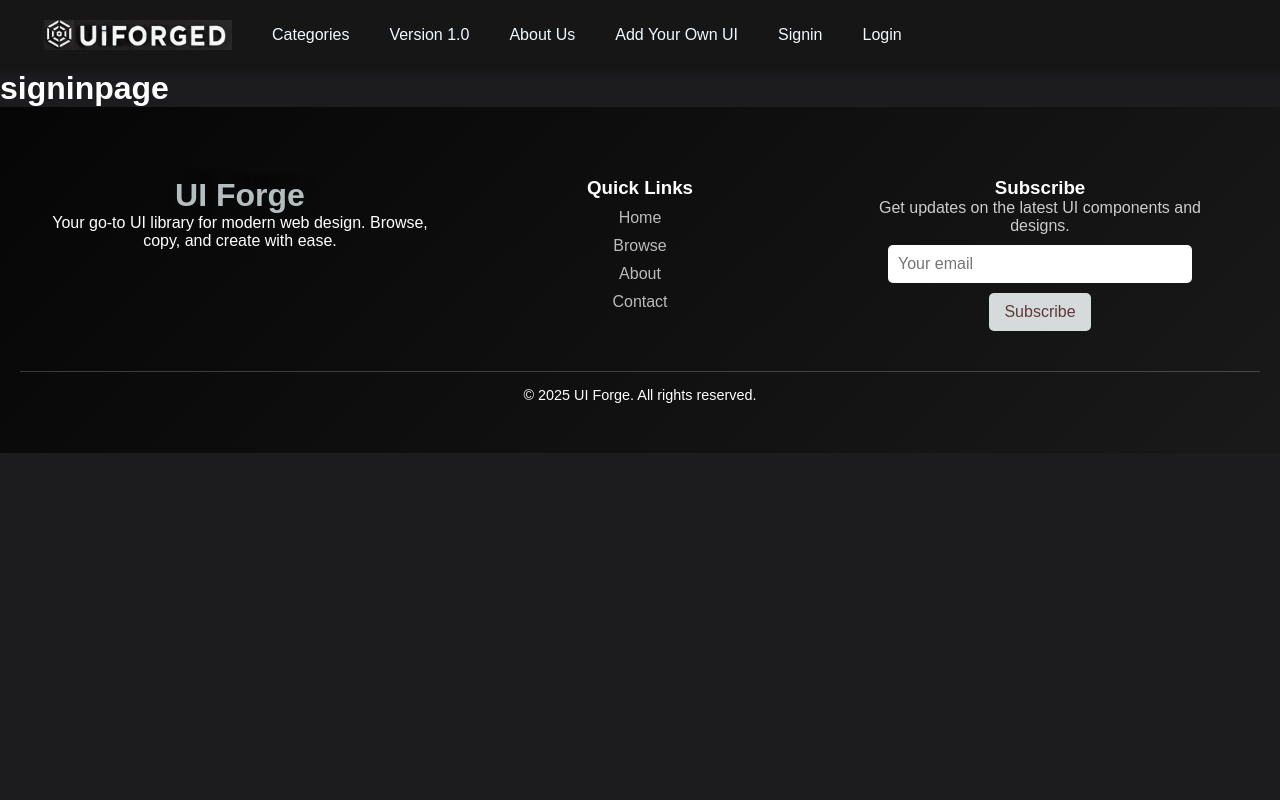
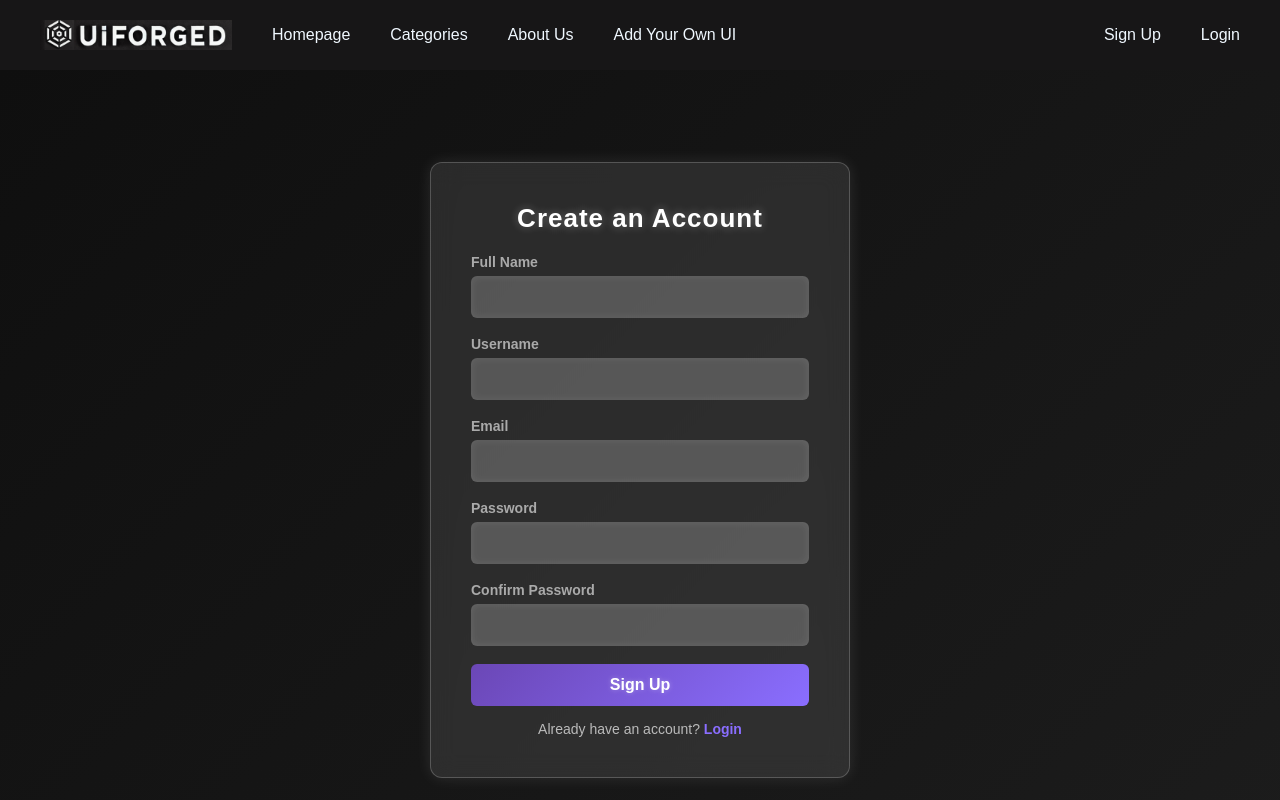
Before and after one commit to PatelJashn/FullStack_UI_LibraryApp, a React (Vite) app: page /signup in a window 1280 px wide. Shown: the top 800 px of the page. Built offline with nearby package versions, Linux system fonts and the light colour scheme.

Commit message:
css enhancement

```diff
--- a/src/App.jsx
+++ b/src/App.jsx
@@ -11,7 +11,7 @@ const App = () => {
     <Router>
       <Navbar /> {/* Navbar always stays at the top */}
       <Routes>
-        <Route path="/" element={<Homepagefinal />} /> {/* Fixed component name */}
+        <Route path="/Homepage" element={<Homepagefinal />} /> {/* Fixed component name */}
         <Route path="/categories" element={<Browserfinal />} /> {/* Fixed component name */}
         <Route path="/login" element={<Login />} /> {/* Login Page */}
         <Route path="/signup" element={<Signup />} /> {/* Added Signup Page */}
--- a/src/components/navbar/Navbar.jsx
+++ b/src/components/navbar/Navbar.jsx
@@ -7,29 +7,31 @@ const Navbar = () => {
   return (
     <div className='bar'>
       <nav>
-        <ul>
+        <ul className="nav-left">
           <li className='image'>
             <a>
               <img src={symbol} alt="symbol" />
             </a>
           </li>
+          <li className='tab'>
+            <Link to="/homepage">Homepage</Link>
+          </li>
           <li className='tab' id='cate'>
             <Link to="/categories">Categories</Link>
           </li>
           <li className='tab'>
-            <a>Version 1.0</a>
+            <Link>About Us</Link>
           </li>
           <li className='tab'>
-            <a>About Us</a>
+            <Link>Add Your Own UI</Link>
           </li>
-          <li className='tab'>
-            <a>Add Your Own UI</a>
-          </li>
+        </ul>
+        <ul className="nav-right">
           <li className='tab' id='signin'>
-            <Link to="/signup">Signin</Link>
+            <Link to="/signup" className="btn-light">Sign Up</Link>
           </li>
           <li className='tab' id='login'>
-            <Link to="/login">Login</Link>
+            <Link to="/login" className="btn-dark">Login</Link>
           </li>
         </ul>
       </nav>
--- a/src/components/navbar/navbar.css
+++ b/src/components/navbar/navbar.css
@@ -17,6 +17,25 @@ body {
     box-shadow: 0 4px 6px rgba(0, 0, 0, 0.2);
 }
 
+/* Separate sections for left and right */
+nav {
+    display: flex;
+    justify-content: space-between;
+    width: 100%;
+    align-items: center;
+}
+
+.nav-left {
+    display: flex;
+    gap: 20px;
+}
+
+.nav-right {
+    display: flex;
+    gap: 15px;
+    margin-left: auto; /* Pushes to the right */
+}
+
 .bar ul {
     list-style: none;
     display: flex;
@@ -33,14 +52,14 @@ body {
 }
 
 .bar li:hover {
-    background-color: rgba(255, 255, 255, 0.1); /* Light background change on hover */
-    transform: scale(1.05); /* Slight scaling for a hover effect */
+    background-color: rgba(255, 255, 255, 0.1);
+    transform: scale(1.05);
     cursor: pointer;
 }
 
 .bar a {
-    color: inherit; /* Inherits color from parent li */
-    text-decoration: none; /* Remove underline */
+    color: inherit;
+    text-decoration: none;
     display: flex;
     align-items: center;
     padding: 5px 10px;
@@ -48,8 +67,8 @@ body {
 }
 
 .bar a:hover {
-    color: #f1f1f1; /* Change text color on hover */
-    transform: translateY(-3px); /* Slight upward movement for hover effect */
+    color: #f1f1f1;
+    transform: translateY(-3px);
 }
 
 .bar img {
@@ -57,31 +76,27 @@ body {
     transition: transform 0.3s ease;
 }
 
-/* .bar img:hover {
-    transform: rotate(15deg);
-} */
-
-/* Hover effect for the categories item */
-#cate:hover {
-    color: #ff6347; /* Tomato color for "Categories" on hover */
+/* Special styles for buttons */
+.btn-light, .btn-dark {
+    color: aliceblue;
+    padding: 5px 10px;
+    font-size: 16px;
+    border-radius: 4px;
+    border: none;
+    transition: transform 0.3s ease, background-color 0.3s ease;
 }
 
-.bar li::after {
-    content: "";
-    position: absolute;
-    bottom: 0;
-    left: 0;
-    width: 100%;
-    height: 2px;
-    background-color: transparent;
-    transition: background-color 0.3s ease;
+/* Hover effect to match other navbar items */
+.btn-light:hover, .btn-dark:hover {
+    background-color: rgba(255, 255, 255, 0.1); /* Matches hover effect */
+    transform: scale(1.05);
+    cursor: pointer;
 }
 
-.bar li:hover::after {
-    background-color: #f1f1f1; /* Underline effect on hover */
-}
 
-/* Style adjustments for smaller screens */
+
+
+
 @media (max-width: 768px) {
     .bar {
         flex-direction: column;
--- a/src/pages/loginpage/Login.jsx
+++ b/src/pages/loginpage/Login.jsx
@@ -1,7 +1,142 @@
-import React from "react";
+import { useState } from "react";
 
-export default function Buttons() {
+const Login = () => {
+  const [email, setEmail] = useState("");
+  const [password, setPassword] = useState("");
+  const [showPassword, setShowPassword] = useState(false);
+
+  const styles = {
+    container: {
+      display: "flex",
+      justifyContent: "center",
+      alignItems: "center",
+      height: "100vh",
+      background: "linear-gradient(135deg, #0f0f0f, #1c1c1c)",
+      fontFamily: "Arial, sans-serif",
+    },
+    glassBox: {
+      background: "rgba(255, 255, 255, 0.1)",
+      padding: "40px",
+      borderRadius: "12px",
+      backdropFilter: "blur(12px)",
+      WebkitBackdropFilter: "blur(12px)",
+      boxShadow: "0px 0px 15px rgba(255, 255, 255, 0.1)",
+      border: "1px solid rgba(255, 255, 255, 0.2)",
+      width: "400px",
+      textAlign: "center",
+      color: "white",
+    },
+    title: {
+      fontSize: "26px",
+      fontWeight: "bold",
+      marginBottom: "20px",
+      letterSpacing: "1px",
+      textShadow: "0px 0px 10px rgba(255, 255, 255, 0.3)",
+    },
+    inputGroup: {
+      textAlign: "left",
+      marginBottom: "20px",
+      position: "relative",
+    },
+    label: {
+      display: "block",
+      fontSize: "14px",
+      fontWeight: "bold",
+      marginBottom: "6px",
+      color: "#aaa",
+    },
+    input: {
+      width: "100%",
+      padding: "12px 40px 12px 12px",
+      border: "none",
+      borderRadius: "6px",
+      fontSize: "16px",
+      background: "rgba(255, 255, 255, 0.2)",
+      color: "white",
+      outline: "none",
+      transition: "0.3s",
+      boxShadow: "inset 0px 0px 8px rgba(255, 255, 255, 0.1)",
+    },
+    eyeButton: {
+      position: "absolute",
+      right: "10px",
+      top: "50%",
+      transform: "translateY(-50%)",
+      background: "transparent",
+      border: "none",
+      cursor: "pointer",
+      fontSize: "20px", // Simplistic, balanced size
+      color: "#bbb",
+      transition: "0.3s",
+      display: "flex",
+      justifyContent: "center",
+      alignItems: "center",
+      width: "35px",
+      height: "35px",
+      borderRadius: "50%",
+    },
+    eyeButtonHover: {
+      background: "rgba(255, 255, 255, 0.2)",
+    },
+    button: {
+      width: "100%",
+      padding: "12px",
+      background: "linear-gradient(135deg, #6b47b6, #8a6eff)",
+      color: "white",
+      border: "none",
+      borderRadius: "6px",
+      cursor: "pointer",
+      fontSize: "16px",
+      fontWeight: "bold",
+      transition: "0.3s",
+      textShadow: "0px 0px 5px rgba(255, 255, 255, 0.3)",
+    },
+    signupText: {
+      marginTop: "15px",
+      fontSize: "14px",
+      color: "#bbb",
+    },
+    link: {
+      color: "#8a6eff",
+      textDecoration: "none",
+      fontWeight: "bold",
+    },
+  };
+
   return (
-    <h1>loginpage</h1>
+    <div style={styles.container}>
+      <div style={styles.glassBox}>
+        <h2 style={styles.title}>Welcome Back</h2>
+        <form>
+          <div style={styles.inputGroup}>
+            <label style={styles.label}>Email</label>
+            <input
+              type="email"
+              value={email}
+              onChange={(e) => setEmail(e.target.value)}
+              required
+              style={styles.input}
+            />
+          </div>
+          <div style={styles.inputGroup}>
+            <label style={styles.label}>Password</label>
+            <input
+              type={showPassword ? "text" : "password"}
+              value={password}
+              onChange={(e) => setPassword(e.target.value)}
+              required
+              style={styles.input}
+            />
+
+          </div>
+          <button type="submit" style={styles.button}>Login</button>
+        </form>
+        <p style={styles.signupText}>
+          Don't have an account? <a href="/signup" style={styles.link}>Sign up</a>
+        </p>
+      </div>
+    </div>
   );
-}
+};
+
+export default Login;
--- a/src/pages/signuppage/signup.jsx
+++ b/src/pages/signuppage/signup.jsx
@@ -1,7 +1,198 @@
-import React from "react";
+import { useState } from "react";
 
-export default function Buttons() {
+const Signup = () => {
+  const [formData, setFormData] = useState({
+    fullName: "",
+    username: "",
+    email: "",
+    password: "",
+    confirmPassword: "",
+  });
+
+  const [showPassword, setShowPassword] = useState(false);
+  const [showConfirmPassword, setShowConfirmPassword] = useState(false);
+
+  const styles = {
+    container: {
+      display: "flex",
+      justifyContent: "center",
+      alignItems: "center",
+      height: "100vh",
+      background: "linear-gradient(135deg, #0f0f0f, #1c1c1c)",
+      fontFamily: "Arial, sans-serif",
+    },
+    glassBox: {
+      background: "rgba(255, 255, 255, 0.1)",
+      padding: "40px",
+      borderRadius: "12px",
+      backdropFilter: "blur(12px)",
+      WebkitBackdropFilter: "blur(12px)",
+      boxShadow: "0px 0px 15px rgba(255, 255, 255, 0.1)",
+      border: "1px solid rgba(255, 255, 255, 0.2)",
+      width: "420px",
+      textAlign: "center",
+      color: "white",
+    },
+    title: {
+      fontSize: "26px",
+      fontWeight: "bold",
+      marginBottom: "20px",
+      letterSpacing: "1px",
+      textShadow: "0px 0px 10px rgba(255, 255, 255, 0.3)",
+    },
+    inputGroup: {
+      textAlign: "left",
+      marginBottom: "18px",
+      position: "relative",
+    },
+    label: {
+      display: "block",
+      fontSize: "14px",
+      fontWeight: "bold",
+      marginBottom: "6px",
+      color: "#aaa",
+    },
+    input: {
+      width: "100%",
+      padding: "12px 40px 12px 12px",
+      border: "none",
+      borderRadius: "6px",
+      fontSize: "16px",
+      background: "rgba(255, 255, 255, 0.2)",
+      color: "white",
+      outline: "none",
+      transition: "0.3s",
+      boxShadow: "inset 0px 0px 8px rgba(255, 255, 255, 0.1)",
+    },
+    eyeButton: {
+      position: "absolute",
+      right: "10px",
+      top: "50%",
+      transform: "translateY(-50%)",
+      background: "transparent",
+      border: "none",
+      cursor: "pointer",
+      fontSize: "20px",
+      color: "#bbb",
+      transition: "0.3s",
+      display: "flex",
+      justifyContent: "center",
+      alignItems: "center",
+      width: "35px",
+      height: "35px",
+      borderRadius: "50%",
+    },
+    eyeButtonHover: {
+      background: "rgba(255, 255, 255, 0.2)",
+    },
+    button: {
+      width: "100%",
+      padding: "12px",
+      background: "linear-gradient(135deg, #6b47b6, #8a6eff)",
+      color: "white",
+      border: "none",
+      borderRadius: "6px",
+      cursor: "pointer",
+      fontSize: "16px",
+      fontWeight: "bold",
+      transition: "0.3s",
+      textShadow: "0px 0px 5px rgba(255, 255, 255, 0.3)",
+    },
+    signupText: {
+      marginTop: "15px",
+      fontSize: "14px",
+      color: "#bbb",
+    },
+    link: {
+      color: "#8a6eff",
+      textDecoration: "none",
+      fontWeight: "bold",
+    },
+  };
+
+  const handleChange = (e) => {
+    setFormData({ ...formData, [e.target.name]: e.target.value });
+  };
+
+  const handleSubmit = (e) => {
+    e.preventDefault();
+    if (formData.password !== formData.confirmPassword) {
+      alert("Passwords do not match!");
+      return;
+    }
+    console.log("User Signed Up:", formData);
+  };
+
   return (
-    <h1>signinpage</h1>
+    <div style={styles.container}>
+      <div style={styles.glassBox}>
+        <h2 style={styles.title}>Create an Account</h2>
+        <form onSubmit={handleSubmit}>
+          <div style={styles.inputGroup}>
+            <label style={styles.label}>Full Name</label>
+            <input
+              type="text"
+              name="fullName"
+              value={formData.fullName}
+              onChange={handleChange}
+              required
+              style={styles.input}
+            />
+          </div>
+          <div style={styles.inputGroup}>
+            <label style={styles.label}>Username</label>
+            <input
+              type="text"
+              name="username"
+              value={formData.username}
+              onChange={handleChange}
+              required
+              style={styles.input}
+            />
+          </div>
+          <div style={styles.inputGroup}>
+            <label style={styles.label}>Email</label>
+            <input
+              type="email"
+              name="email"
+              value={formData.email}
+              onChange={handleChange}
+              required
+              style={styles.input}
+            />
+          </div>
+          <div style={styles.inputGroup}>
+            <label style={styles.label}>Password</label>
+            <input
+              type={showPassword ? "text" : "password"}
+              name="password"
+              value={formData.password}
+              onChange={handleChange}
+              required
+              style={styles.input}
+            />
+
+          </div>
+          <div style={styles.inputGroup}>
+            <label style={styles.label}>Confirm Password</label>
+            <input
+              type={showConfirmPassword ? "text" : "password"}
+              name="confirmPassword"
+              value={formData.confirmPassword}
+              onChange={handleChange}
+              required
+              style={styles.input}
+            />
+
+          </div>
+          <button type="submit" style={styles.button}>Sign Up</button>
+        </form>
+        <p style={styles.signupText}>
+          Already have an account? <a href="/login" style={styles.link}>Login</a>
+        </p>
+      </div>
+    </div>
   );
-}
+};
+
+export default Signup;
```
